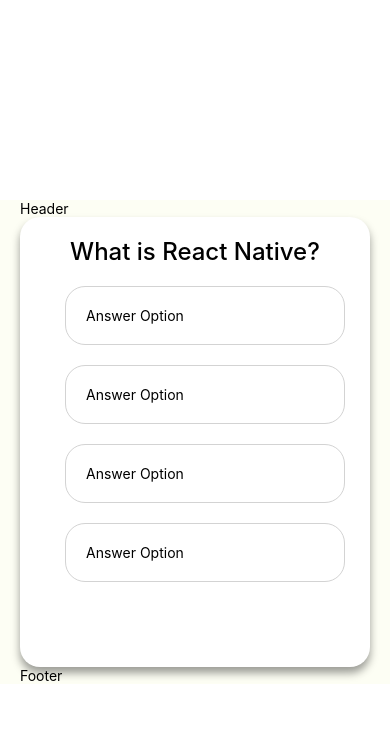
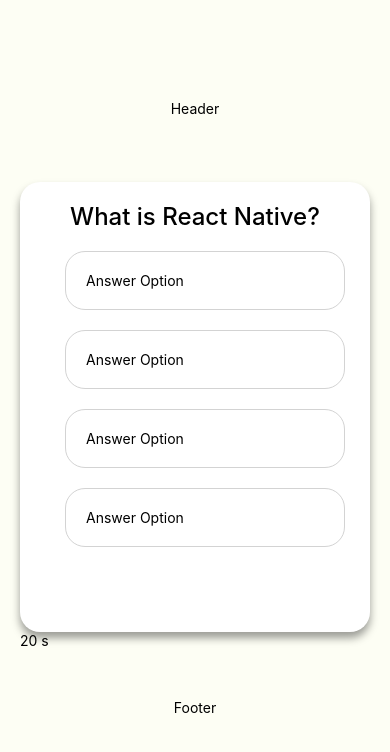
Before and after one commit to scapsa0116/RNM-Quiz-main, a React Native app: screen / in a window 390 px wide. Shown: the top 752 px of the page. Built offline with nearby package versions, Linux system fonts and the light colour scheme.

Commit message:
styling containers

```diff
--- a/src/app/QuizScreen.tsx
+++ b/src/app/QuizScreen.tsx
@@ -6,13 +6,17 @@ export default function QuizScreen() {
 
 
   return(
-    <SafeAreaView style = {styles.container}>
-    <View >
-      <View><Text>Header</Text></View>
+    <SafeAreaView style = {styles.page}>
+
+      <View style = {styles.header}><Text style = {styles.text}>Header</Text></View>
+
+      <View style = {styles.time}>
       <QuestionCard/>
+      <Text>20 s</Text>
+      </View>
 
-     <View><Text>Footer</Text></View>
-      </View>
+     <View style = {styles.footer}><Text style = {styles.text}>Footer</Text></View>
+
       </SafeAreaView>
   )
 }
@@ -20,15 +24,31 @@ export default function QuizScreen() {
 
 const styles = StyleSheet.create({
 
-container:{
-
-  backgroundColor: '#FDFEF4',
-  alignItems: 'center',
-  justifyContent: 'space-between',
-  marginTop: 200,
-  padding: 20,
+  page:{
+    backgroundColor: '#FDFEF4',
+    alignItems: 'center',
+    justifyContent: 'space-between',
 
 
+  },
+
+header:{
+    marginTop: 100,
+    marginBottom: 50,
+
+},
+
+text:{
+textAlign: 'center',
+    color: '005055'
+},
+
+footer:{
+    marginTop: 50,
+    marginBottom: 50,
+},
+time:{
+  textAlign: 'center',
+  marginTop: 15
 }
-
 })
```
Also changed, not shown: 1 other file (tests, documents, lock files or other folders).
